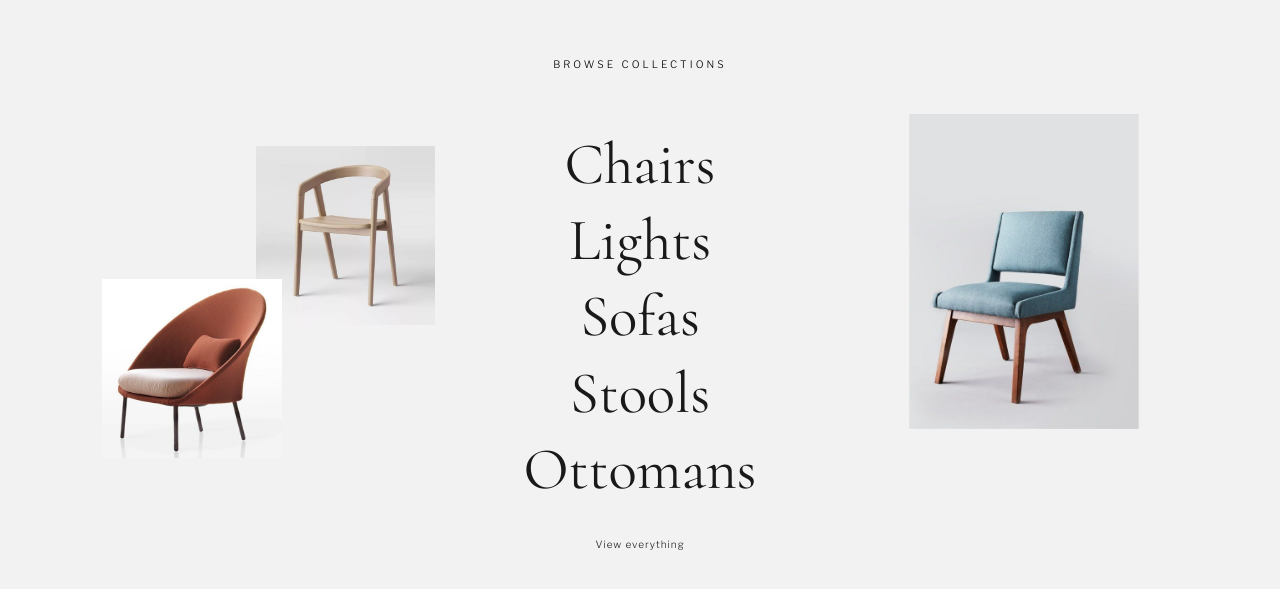
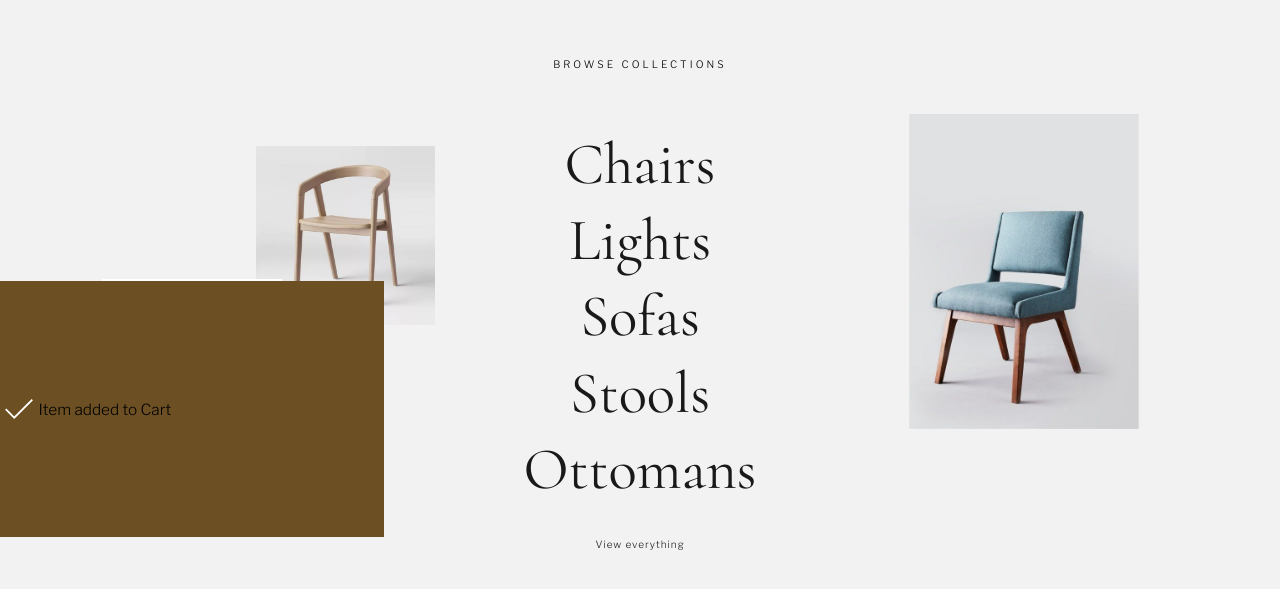
Before and after one commit to anagkazou/Celestial-app, a React (Create React App) app: page / in a window 1280 px wide. Shown: the part 1973-2562 px from the top of the page. Built offline with nearby package versions, Linux system fonts and the light colour scheme; no server answers.

Commit message:
apply backdropFilter in header by default and reduce header animation height

```diff
--- a/src/App.js
+++ b/src/App.js
@@ -21,7 +21,7 @@ import { setCurrentUser } from "./redux/user/user.actions";
 import {selectCurrentUser} from './redux/user/user.selectors'
 import Ottomans from "./pages/shop/ottomans.component";
 
-
+import Modal from './components/modal/added-to-cart.component';
 
 class App extends React.Component {
 
@@ -80,7 +80,7 @@ componentWillUnmount(){
           <Route exact  path= "/checkout"  component= {Checkout} />
 
   </Switch>
-
+          <Modal/>
       </div>
     );
   }
--- a/src/components/header/header.styles.scss
+++ b/src/components/header/header.styles.scss
@@ -12,6 +12,9 @@
   padding: 0 6%;
   transition: height ease-in-out .3s;
   align-items: center;
+
+  backdrop-filter: blur(18px);
+  -webkit-backdrop-filter: blur(18px);
 
         @include respond(phone){
           height: 26vw;
--- /dev/null
+++ b/src/components/modal/added-to-cart.component.jsx
@@ -0,0 +1,16 @@
+import React, {useEffect} from 'react';
+import './added-to-cart.styles.scss';
+
+import Check from '../../assets/svg/check.svg'
+
+const Modal = () =>
+(
+    <div className="modal">
+        <img src={Check} alt= 'check' className= "modal__svg"/>
+        <p className="modal__text">Item added to Cart</p>
+    </div>)
+
+
+
+
+export default Modal;
--- /dev/null
+++ b/src/components/modal/added-to-cart.styles.scss
@@ -0,0 +1,18 @@
+@import '../../scss/variables.styles.scss';
+
+.modal{
+    width: 30vw;
+    background-color: $color-primary;
+    height: 20vw;
+    display: flex;
+    align-items: center;
+    position: absolute;
+        bottom: 1vw;
+    &__svg{
+        width: 10%;
+        height: auto;
+    }
+    &__text{
+        font-size: 1.2vw;
+    }
+}
--- a/src/index.css
+++ b/src/index.css
@@ -1,5 +1,7 @@
 html {
 overflow-x: hidden;
+overflow-y: scroll;
+  scroll-behavior: smooth;
 }
 
 html.touch *:hover{
@@ -8,8 +10,7 @@ html.touch *:hover{
 body {
   margin: 0;
   overflow-x: hidden;
-  overflow-y: scroll;
-  scroll-behavior: smooth;
+
   font-family: "Libre Franklin", sans-serif;
   -webkit-font-smoothing: antialiased;
   -moz-osx-font-smoothing: grayscale;
--- a/src/js/animations.js
+++ b/src/js/animations.js
@@ -207,7 +207,7 @@ export function InitHamburgerAnimation() {
               },
               //autoAlpha:0,
               backdropFilter: "blur(18px) ",
-              height: "12vh"
+              height: "13vh"
             }, );
 
             let aboutSectionAnim = new TimelineMax();
```
Also changed, not shown: src/assets/svg/check.svg (added).
